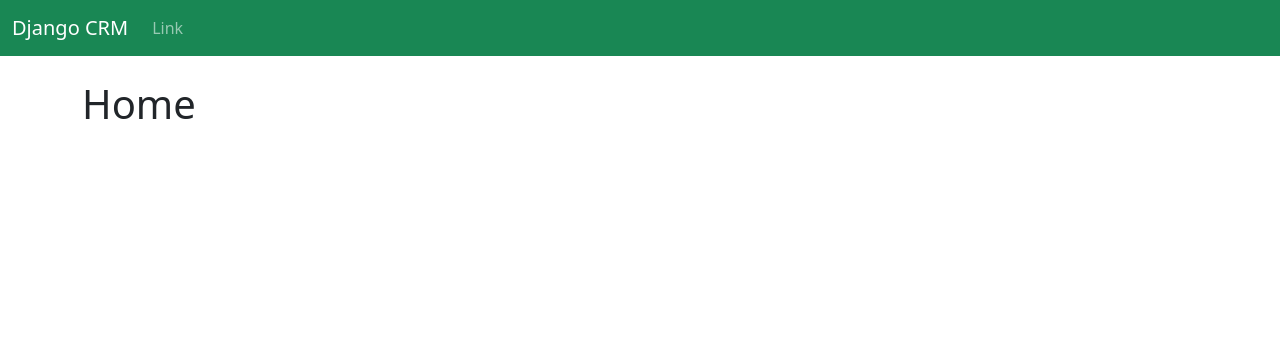
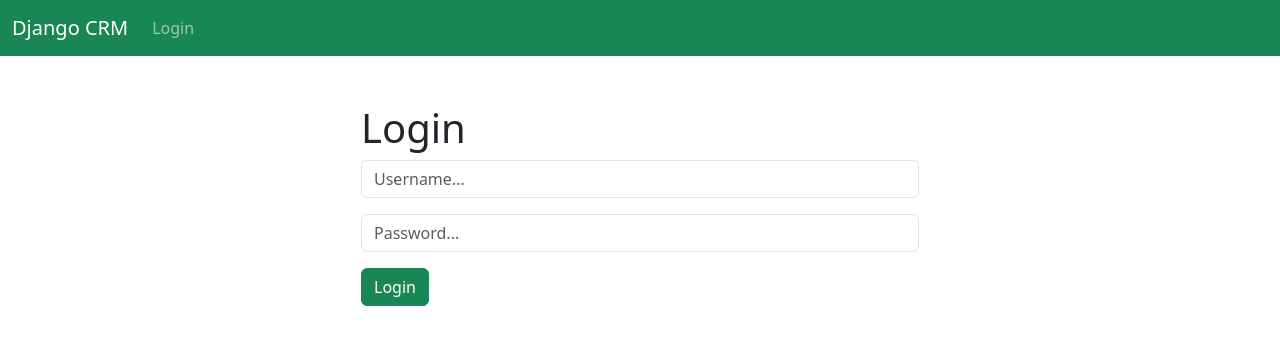
Before and after one commit to ingarbi/yt_django_crm, a Django app: page / in a window 1280 px wide. Shown: the top 345 px of the page. Run offline with Django 4.2, Linux system fonts and the light colour scheme.

Commit message:
#3 login

```diff
--- a/website/templates/base.html
+++ b/website/templates/base.html
@@ -11,6 +11,18 @@
     {% include "navbar.html" %}
 
     <div class="container">
+      <br>
+        {% if messages%}
+        {% for message in messages %}
+        <div class="alert alert-warning alert-dismissible fade show" role="alert">
+          <strong>{{message}}</strong>
+          <button type="button" class="btn-close" data-bs-dismiss="alert" aria-label="Close"></button>
+        </div>
+        {% endfor %}
+        {% endif %}
+    </div>
+
+    <div class="container">
         <br>
     {% block content %}
 
--- a/website/templates/home.html
+++ b/website/templates/home.html
@@ -2,5 +2,25 @@
 
 
 {% block content %}
-<h1>Home</h1>
+
+{% if user.is_authenticated %}
+
+    <div class="col-md-6 offset-md-3">
+    <h1>Home</h1>
+    <br>
+    {% else %}
+    <div class="col-md-6 offset-md-3">
+        <h1>Login</h1>
+        <form action="{% url 'home' %}" method="post">
+            {% csrf_token %}
+            <div class="mb-3">
+            <input type="text" class="form-control" name="username" placeholder="Username..." required>
+            </div>
+            <div class="mb-3">
+            <input type="password" class="form-control" name="password" placeholder="Password..." required>
+            </div>
+            <button type="submit" class="btn btn-success">Login</button>
+        </form>
+        </div>
+        {% endif%}
 {% endblock content %}
--- a/website/templates/navbar.html
+++ b/website/templates/navbar.html
@@ -6,8 +6,16 @@
       </button>
       <div class="collapse navbar-collapse" id="navbarSupportedContent">
         <ul class="navbar-nav me-auto mb-2 mb-lg-0">
+
+
           <li class="nav-item">
-            <a class="nav-link" href="#">Link</a>
+            <a class="nav-link" {% if user.is_authenticated %} href="{% url 'logout'%}">
+              Logout
+              {% else%}
+              href="{% url 'home'%}">
+              Login
+            </a>
+            {% endif %}
           </li>
         </ul>
       </div>
--- a/website/urls.py
+++ b/website/urls.py
@@ -3,5 +3,6 @@ from . import views
 
 urlpatterns = [
     path("", views.home, name='home'),
+    path("logout/", views.logout_user, name='logout'),
 
 ]
--- a/website/views.py
+++ b/website/views.py
@@ -1,5 +1,27 @@
-from django.shortcuts import render
+from django.shortcuts import redirect, render
+from django.contrib.auth import authenticate, login, logout
+from django.contrib import messages
 
 
 def home(request):
-    return render(request, 'home.html')
+    if request.method == "POST":
+        username = request.POST["username"]
+        password = request.POST["password"]
+
+        user = authenticate(request, username=username, password=password)
+
+        if user is not None:
+            login(request, user)
+            messages.success(request, "You've been logged in")
+            return redirect("home")
+        else:
+            messages.warning(request, "A mistake occured, Try one more time")
+            return redirect("home")
+    else:
+        return render(request, "home.html")
+
+
+def logout_user(request):
+    logout(request)
+    messages.success(request, "You logged out")
+    return redirect("home")
```
